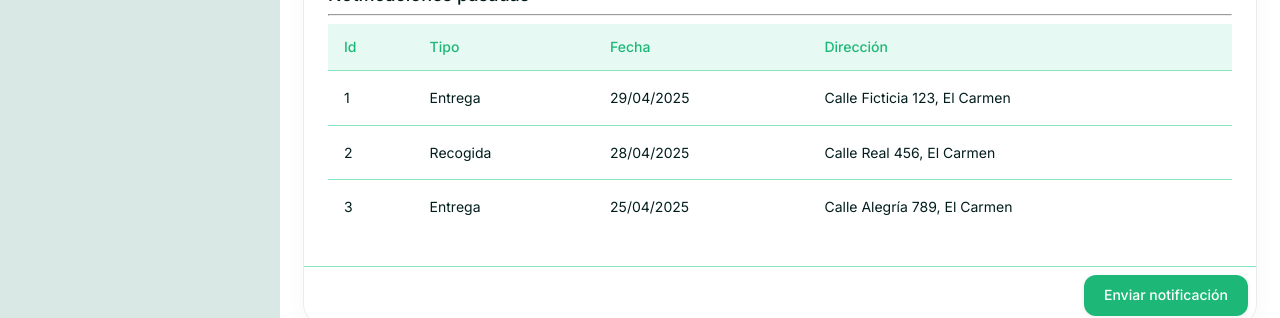
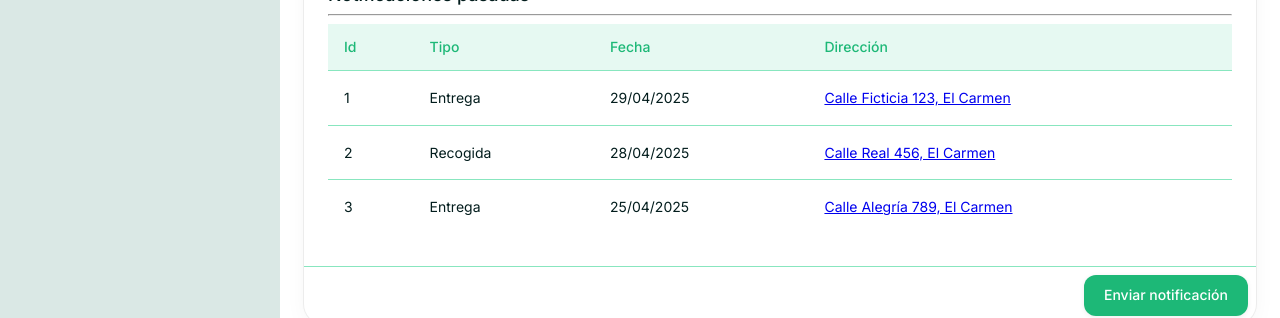
Before and after one commit to baxterMejia/MediExpress2025, a Next.js app: page /dashboard/settings in a window 1280 px wide. Shown: the part 394-712 px from the top of the page. Built offline with nearby package versions, Linux system fonts and the light colour scheme; no server answers; sample sign-in values are in the browser's storage.

Commit message:
Se integra maps con la consulta

```diff
--- a/src/components/dashboard/settings/notifications.tsx
+++ b/src/components/dashboard/settings/notifications.tsx
@@ -117,7 +117,15 @@ export function Notifications(): React.JSX.Element {
                         <TableCell>{notification.id}</TableCell>
                         <TableCell>{notification.type}</TableCell>
                         <TableCell>{notification.date.format('DD/MM/YYYY')}</TableCell>
-                        <TableCell>{notification.address}</TableCell>
+                        <TableCell>
+                          <a
+                            href={`https://www.google.com/maps/search/?api=1&query=${encodeURIComponent(notification.address)}`}
+                            target="_blank"
+                            rel="noopener noreferrer"
+                          >
+                            {notification.address}
+                          </a>
+                        </TableCell>
                       </TableRow>
                     ))}
                   </TableBody>
```
